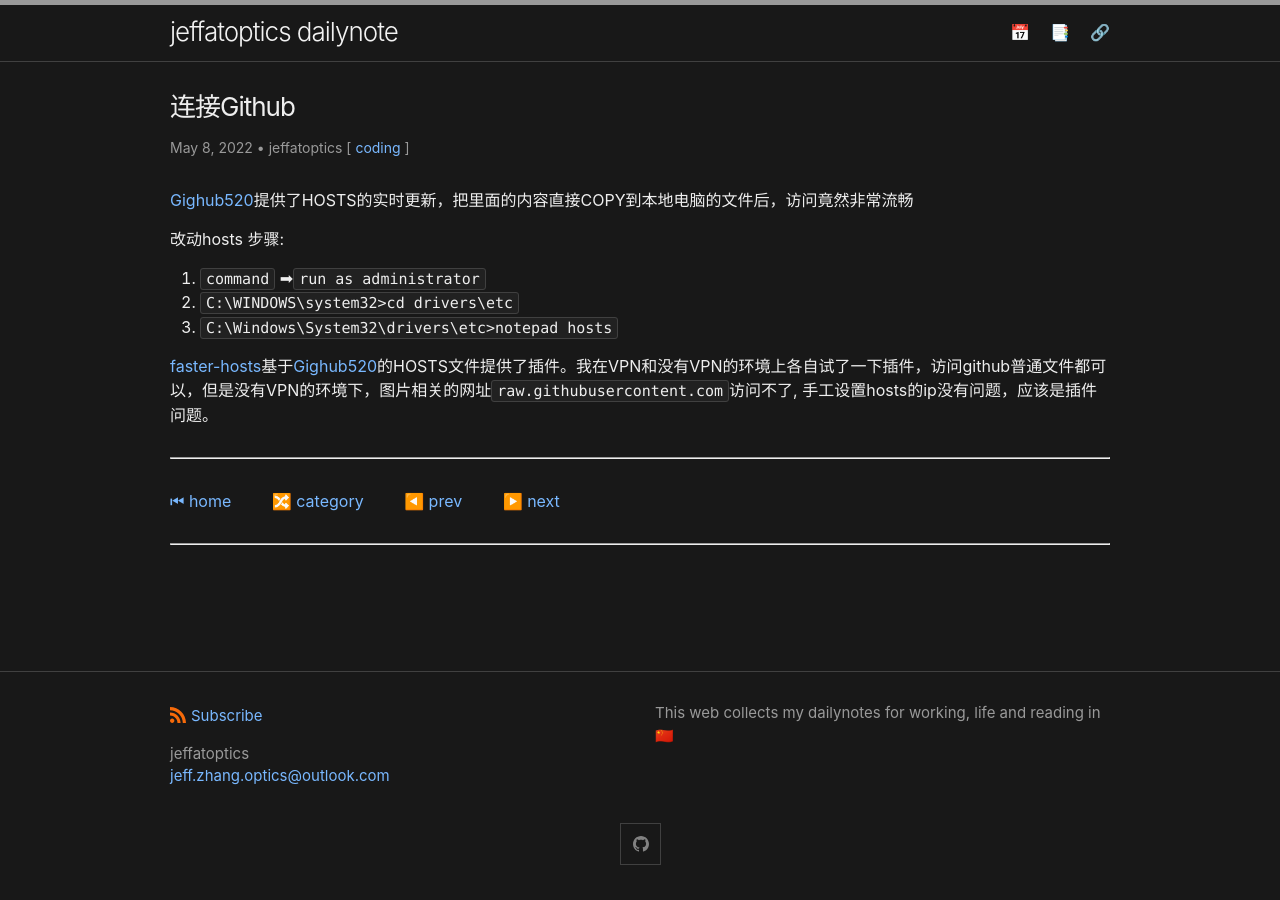
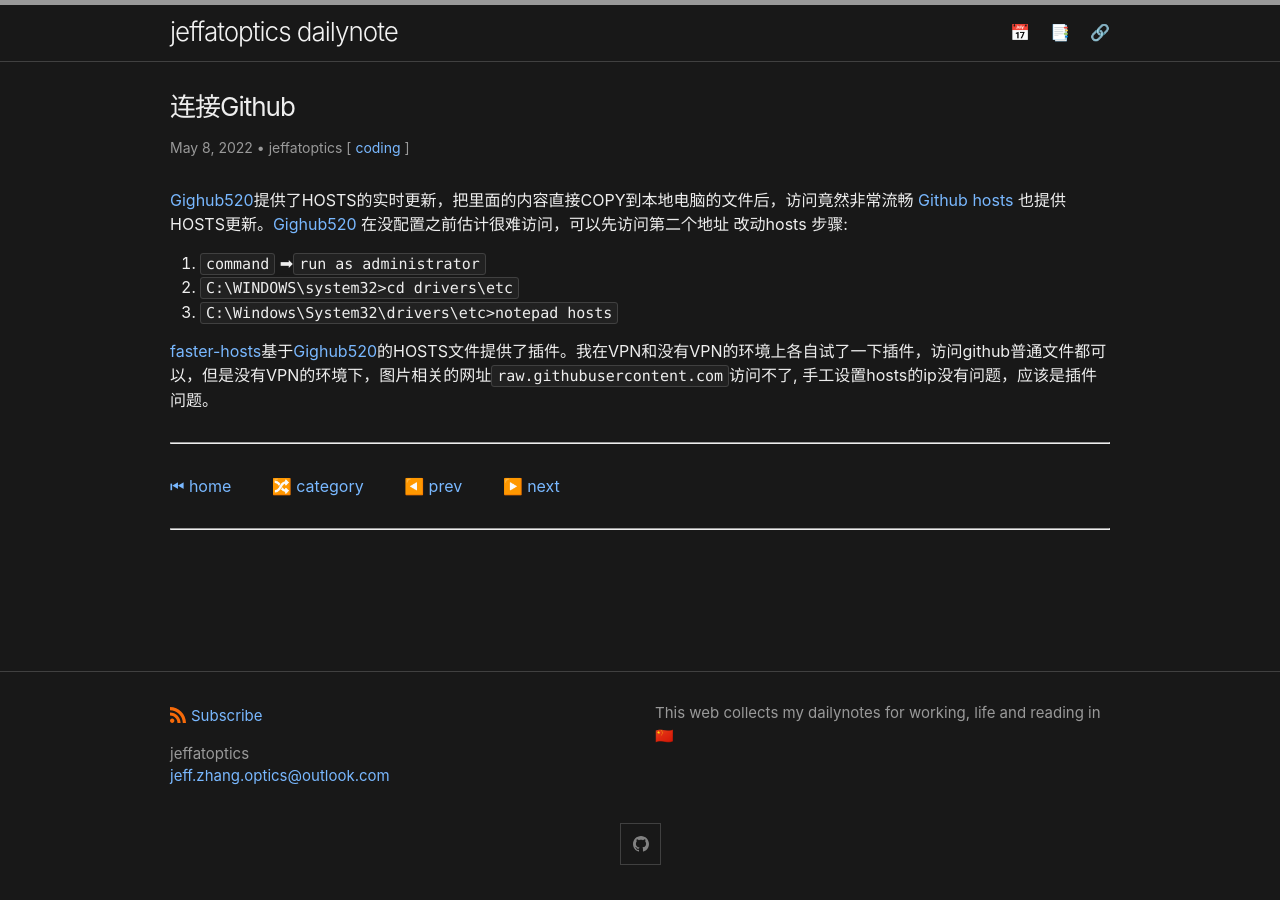
Before and after one commit to jeffatoptics/jeffblog, a Jekyll site: the page built from _posts/2022-05-08-github-connection.md, in a window 1280 px wide. Built offline with Jekyll 4.4.1, drawn with Linux system fonts in a browser that asks for light colours.

Commit message:
add one link

```diff
--- a/_posts/2022-05-08-github-connection.md
+++ b/_posts/2022-05-08-github-connection.md
@@ -8,7 +8,7 @@ modified_date:
 ---
 
 [Gighub520](https://github.com/521xueweihan/GitHub520)提供了HOSTS的实时更新，把里面的内容直接COPY到本地电脑的文件后，访问竟然非常流畅
-
+[Github hosts](https://ineo6.github.io/hosts/) 也提供HOSTS更新。[Gighub520](https://github.com/521xueweihan/GitHub520) 在没配置之前估计很难访问，可以先访问第二个地址
 改动hosts 步骤:
 
 1. `command` ➡`run as administrator`
```
